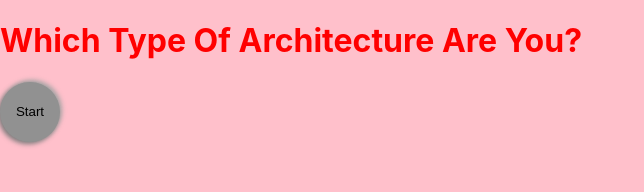
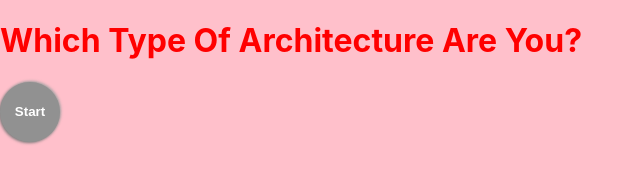
Before and after one commit to Reggie899/Architecture-Quiz, a React (Create React App) app: page / in a window 1280 px wide. Shown: the top 192 px of the page, without its empty margins (0-644 px from the left). Built offline with nearby package versions, Linux system fonts and the light colour scheme.

Commit message:
button test

```diff
--- a/src/App.css
+++ b/src/App.css
@@ -161,8 +161,10 @@ height: 60px;
 border-color: transparent;
 border-radius: 47px;
 background: #919191;
-box-shadow:  -2px 2px 5px #7b7b7b,
-             2px -2px 5px #a7a7a7;
+box-shadow:  -1px 1px 3px #7b7b7b,
+             1px -1px 3px #a7a7a7;
+             color: white;
+             font-weight: bolder;
 }
 
 button:hover {
```
